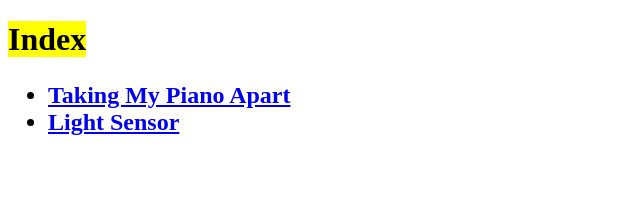
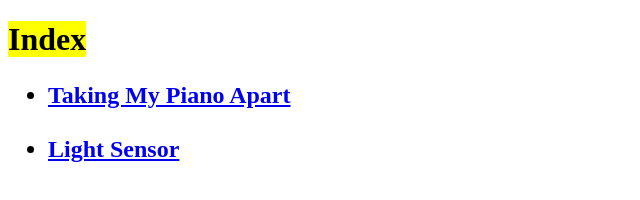
Before and after one commit to Arnav202/Index-Page, a plain HTML site: page index.html in a window 1280 px wide. Shown: the whole page, without its empty margins (0-640 px from the left). Drawn offline with Linux system fonts and the light colour scheme.

Commit message:
Update index.html

```diff
--- a/index.html
+++ b/index.html
@@ -8,7 +8,7 @@
 <h1><mark>Index</mark></h1>
 <h2>
 <ul>
- <li><a href="https://arnav202.github.io/Article1/"> Taking My Piano Apart </a></li>
+ <li><a href="https://arnav202.github.io/Article1/"> Taking My Piano Apart </a></li><br>
  <li><a href="https://arnav202.github.io/Article/" target="-blank" title=" This link is for the article- Light Sensor"> Light Sensor </a></li>
 </ul>
 </h2>
```
